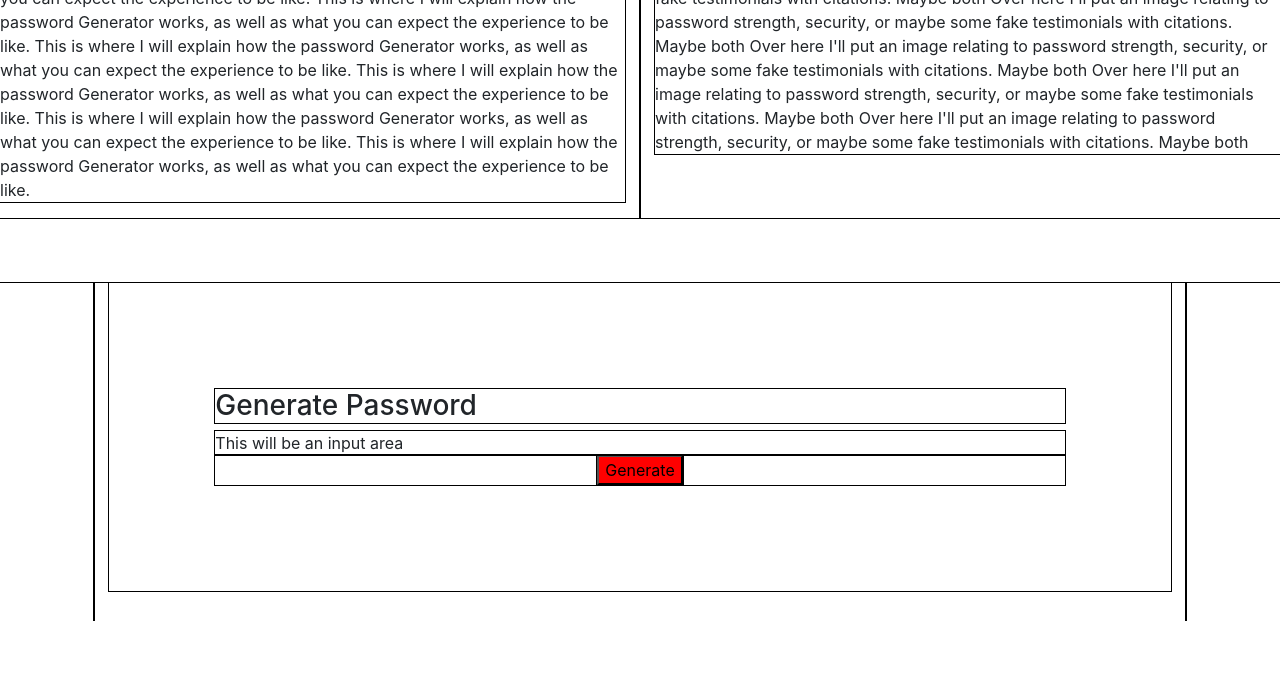
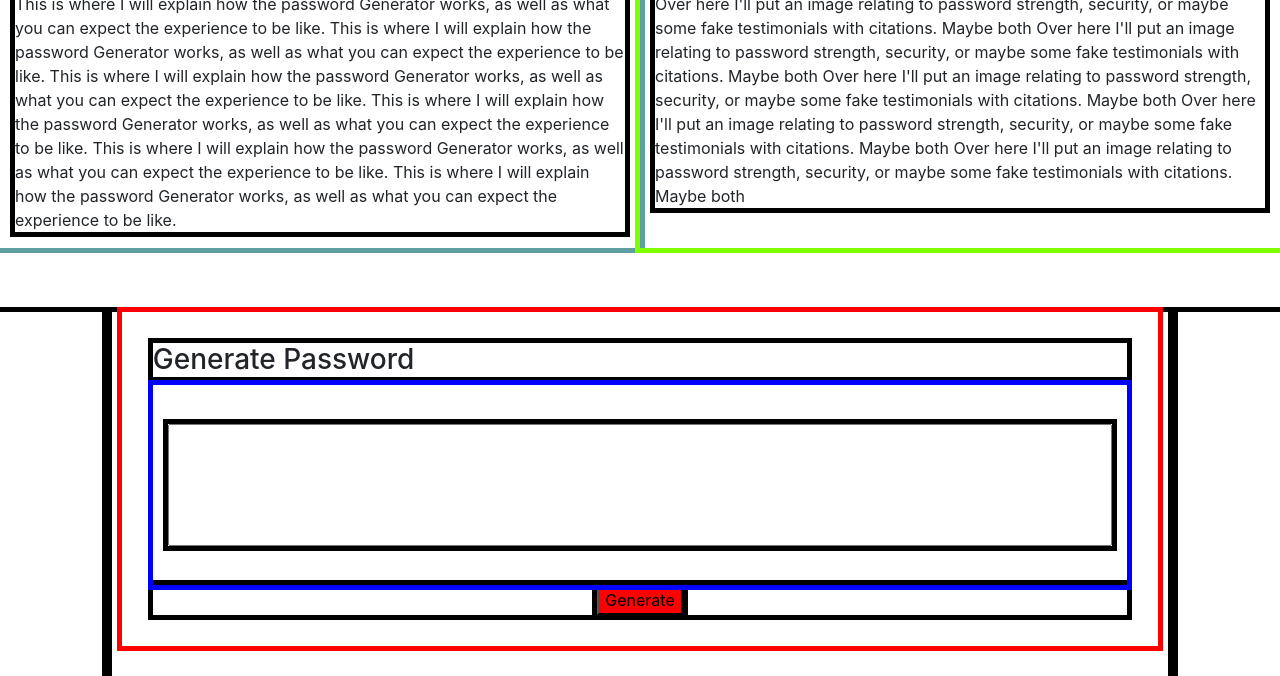
Before and after one commit to Matt-Boggs/hw_passwordGenerator, a plain HTML site: page index.html in a window 1280 px wide. Shown: the part 184-860 px from the top of the page. Before the commit the page ends 805 px from the top, so only its background shows below. Drawn offline with nearby package versions, Linux system fonts and the light colour scheme.

Commit message:
Reformatting a little bit

```diff
--- a/index.html
+++ b/index.html
@@ -10,9 +10,9 @@
     <link rel="stylesheet" href="style/stylesheet.css">
 </head>
 
-<header>Password Generator</header>
+<header><h1>Password Generator</h1></header>
 
-<body>
+<body class="container-fluid">
     <main class="row">
         <div class="col-6 instructions">
             <h1>Instructions For Use</h1>
@@ -31,10 +31,11 @@
         <div class="col-1"></div>
 
         <div class="col-10">
-            <div class="outerBox">
+            <div class="col-12 outerBox">
                 <h3>Generate Password</h3>
-                <div class="innerBox">
-                    This will be an input area
+                <div class="col-12 innerBox">
+                    <input class="col-12" type="text">
+
                 </div>
                 <div id="button"><button>Generate</button></div>
             </div>
--- a/style/stylesheet.css
+++ b/style/stylesheet.css
@@ -1,5 +1,5 @@
 * {
-    outline: solid 1px black;
+    outline: solid 5px black;
 }
 
 header {
@@ -9,18 +9,30 @@ header {
 
 .instructions {
     margin-top: 5%; margin-bottom: 5%;
-
+    outline:solid 5px cadetblue;
 }
 
 .testimonials {
     margin-top: 5%; margin-bottom: 5%;
+    outline:solid 5px chartreuse;
+}
+
+.outerBox {
+    /* max-width: 100%; height: auto; */
+    padding: 3%;
+    margin-bottom: 30px;
+    outline:solid 5px red;
+}
+
+h3 {
 
 }
 
-.outerBox {
-    max-width: 100; height: auto;
-    padding: 10%;
-    margin-bottom: 30px;
+.innerBox {
+    /* padding: 20%, 50%, 20%, 50%; */
+    padding-top: 4%; padding-bottom: 4%;
+    text-align: center;
+    outline:solid 5px blue;
 }
 
 button {
@@ -31,3 +43,7 @@ button {
 #button {
     text-align: center;
 }
+
+input {
+    padding-top: 5%; padding-bottom: 5%;
+}
```
